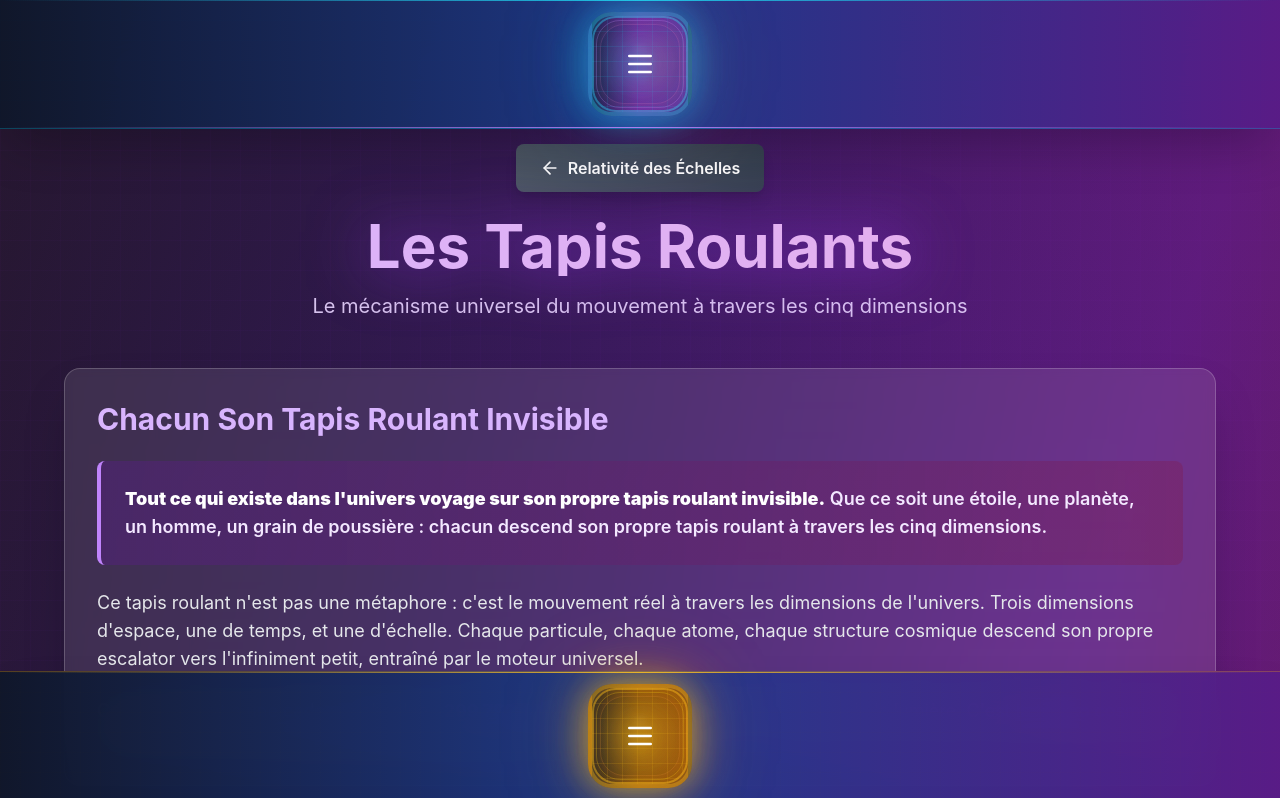
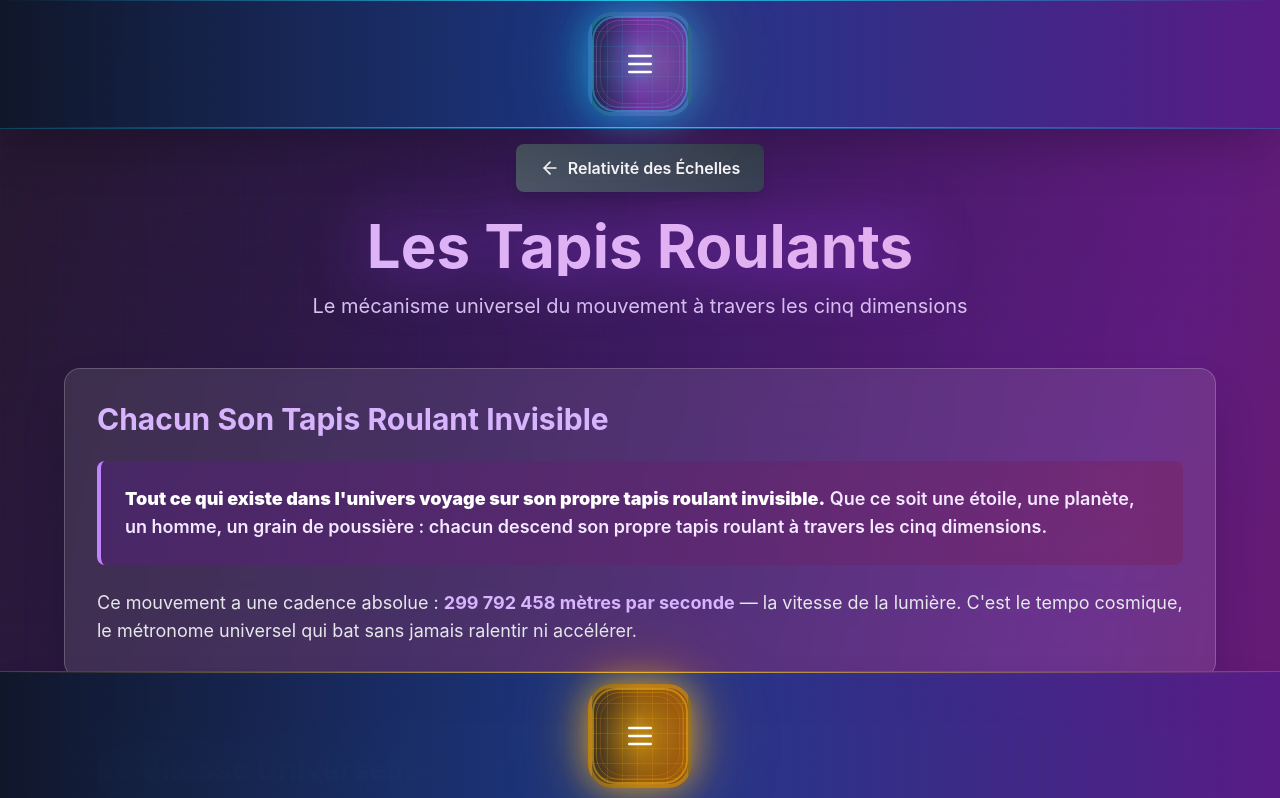
Before and after one commit to romainfalanga/univers.run-code-10, a React (Vite) app: page /relativite-echelles-final in a window 1280 px wide. Shown: the top 798 px of the page. Built offline with nearby package versions, Linux system fonts and the light colour scheme.

Commit message:
Updated TreadmillsHubPage.tsx

```diff
--- a/src/pages/scale/TreadmillsHubPage.tsx
+++ b/src/pages/scale/TreadmillsHubPage.tsx
@@ -43,11 +43,6 @@ export const TreadmillsHubPage: React.FC = () => {
                   <strong className="text-white">Tout ce qui existe dans l'univers voyage sur son propre tapis roulant invisible.</strong> Que ce soit une étoile, une planète, un homme, un grain de poussière : chacun descend son propre tapis roulant à travers les cinq dimensions.
                 </p>
               </div>
-
-              <p className="text-base sm:text-lg text-gray-200 leading-relaxed">
-                Ce tapis roulant n'est pas une métaphore : c'est le mouvement réel à travers les dimensions de l'univers. Trois dimensions d'espace, une de temps, et une d'échelle. Chaque particule, chaque atome, chaque structure cosmique descend son propre escalator vers l'infiniment petit, entraîné par le moteur universel.
-              </p>
-
               <p className="text-base sm:text-lg text-gray-200 leading-relaxed">
                 Ce mouvement a une cadence absolue : <strong className="text-purple-300">299 792 458 mètres par seconde</strong> — la vitesse de la lumière. C'est le tempo cosmique, le métronome universel qui bat sans jamais ralentir ni accélérer.
               </p>
```
